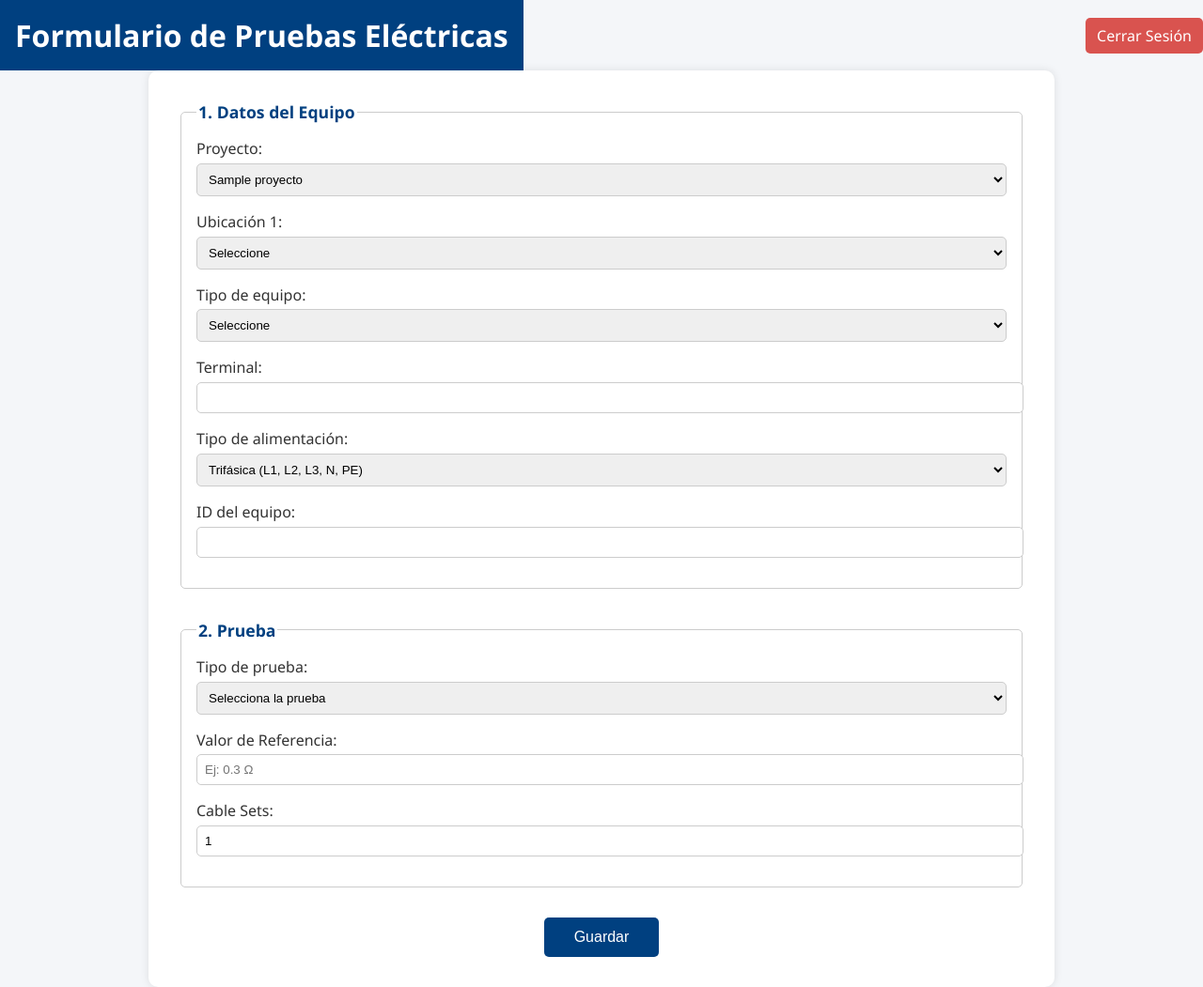
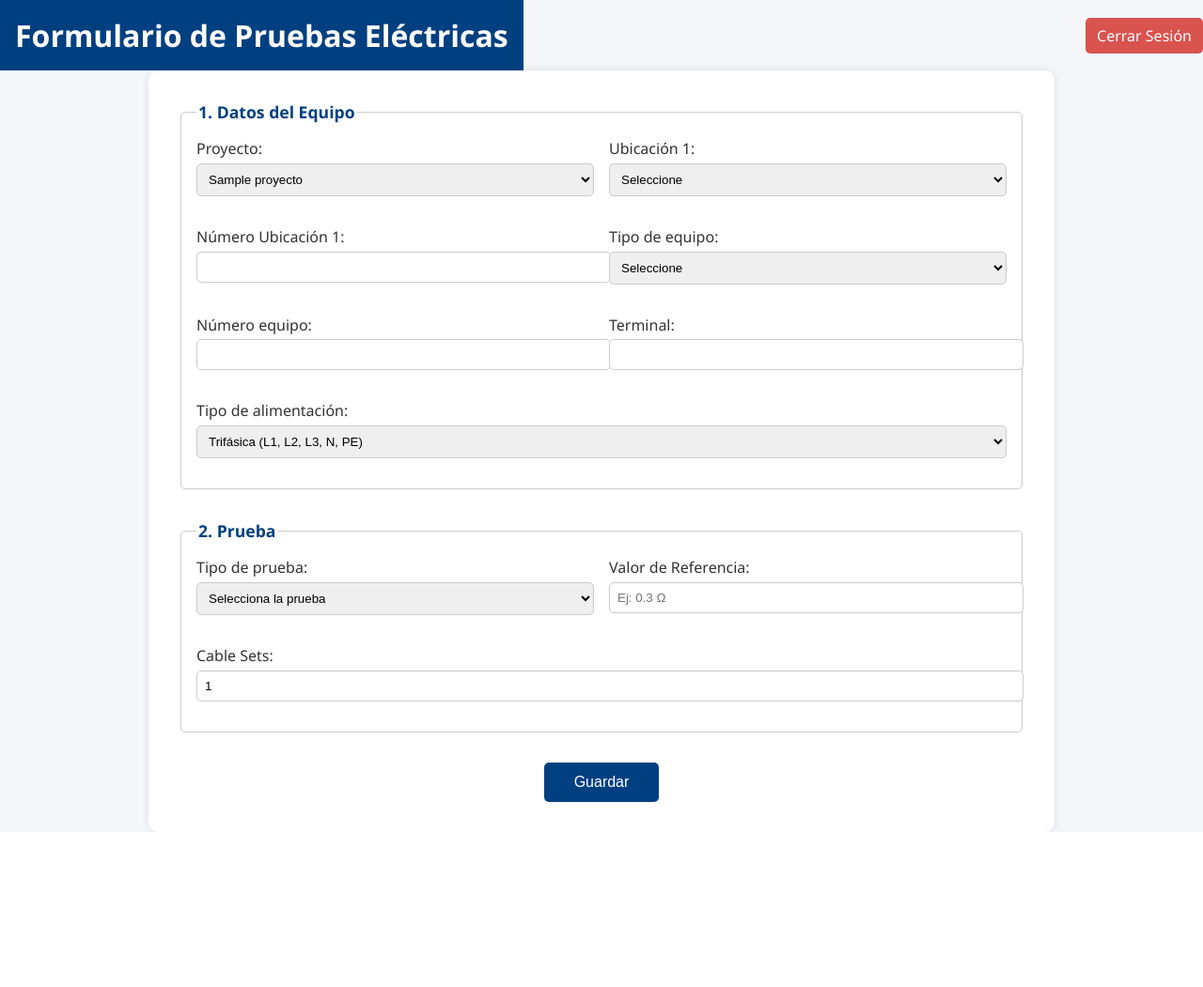
Before and after one commit to jrosselotl/comis, a FastAPI app: page / in a window 1280 px wide. Shown: the whole page at 94% size. After the commit the page ends 886 px from the top, so only its background shows below. Run offline with FastAPI, Linux system fonts and the light colour scheme; the visitor is signed in with stand-in values (Sample User, id 1); tables that the repository leaves empty hold one stand-in row (values such as "Sample post").

Commit message:
Update index.html

```diff
--- a/app/templates/index.html
+++ b/app/templates/index.html
@@ -5,6 +5,7 @@
   <meta name="viewport" content="width=device-width, initial-scale=1.0" />
   <title>Formulario de Pruebas</title>
   <link rel="stylesheet" href="/static/css/style.css" />
+
 </head>
 <body>
 
@@ -18,7 +19,7 @@
 <form id="formulario-pruebas" enctype="multipart/form-data">
   <fieldset>
     <legend>1. Datos del Equipo</legend>
-
+    <div class="field-group">
       <label>Proyecto:
         <select id="proyecto_id" name="proyecto_id" required>
           <option value="">Cargando...</option>
@@ -34,8 +35,16 @@
         </select>
       </label>
 
+      <label>Número Ubicación 1:
+        <input type="number" id="numero_ubicacion_1" name="numero_ubicacion_1" required />
+      </label>
+
       <label id="label-ubicacion_2" style="display:none;">Ubicación 2 (CE):
         <input type="text" id="ubicacion_2" name="ubicacion_2" />
+      </label>
+
+      <label id="label-numero_ubicacion_2" style="display:none;">Número CE:
+        <input type="number" id="numero_ubicacion_2" name="numero_ubicacion_2" />
       </label>
 
       <label>Tipo de equipo:
@@ -51,12 +60,20 @@
         </select>
       </label>
 
+      <label>Número equipo:
+        <input type="number" id="numero_tipo_equipo" name="numero_tipo_equipo" />
+      </label>
+
       <label id="label-sub_equipo" style="display:none;">Sub-equipo:
         <select id="sub_equipo" name="sub_equipo">
           <option value="">--</option>
           <option value="BSW">BSW</option>
           <option value="FCB">FCB</option>
         </select>
+      </label>
+
+      <label id="label-numero_sub_equipo" style="display:none;">Número Sub-equipo:
+        <input type="number" id="numero_sub_equipo" name="numero_sub_equipo" />
       </label>
 
       <label>Terminal:
@@ -69,15 +86,12 @@
           <option value="monofasica">Monofásica (L, N, PE)</option>
         </select>
       </label>
-
-    <label>ID del equipo:
-      <input type="text" id="codigo_equipo" name="codigo_equipo" required />
-    </label>
+    </div>
   </fieldset>
 
   <fieldset>
     <legend>2. Prueba</legend>
-
+    <div class="field-group">
       <label>Tipo de prueba:
         <select id="tipo-prueba" name="tipo_prueba" required>
           <option value="">Selecciona la prueba</option>
@@ -99,6 +113,7 @@
       <label>Cable Sets:
         <input type="number" id="cable-set" min="1" value="1" required />
       </label>
+    </div>
   </fieldset>
 
   <div id="bloque-resultados" style="display:none; margin-top: 30px;">
@@ -115,11 +130,12 @@
   const ubicacion1 = document.getElementById("ubicacion_1");
   const ubicacion2 = document.getElementById("ubicacion_2");
   const labelUbicacion2 = document.getElementById("label-ubicacion_2");
+  const labelNumeroUbicacion2 = document.getElementById("label-numero_ubicacion_2");
 
   const tipoEquipo = document.getElementById("tipo_equipo");
   const labelSubEquipo = document.getElementById("label-sub_equipo");
+  const labelNumeroSubEquipo = document.getElementById("label-numero_sub_equipo");
 
-  // Carga proyectos
   try {
     const res = await fetch("/proyectos/");
     const proyectos = await res.json();
@@ -134,22 +150,24 @@
     proyectoSelect.innerHTML = '<option>Error cargando proyectos</option>';
   }
 
-  // Mostrar ubicación_2 solo si ubicacion_1 = COLO
   ubicacion1.addEventListener("change", () => {
     if (ubicacion1.value === "COLO") {
       labelUbicacion2.style.display = "block";
+      labelNumeroUbicacion2.style.display = "block";
     } else {
       labelUbicacion2.style.display = "none";
+      labelNumeroUbicacion2.style.display = "none";
       ubicacion2.value = "";
     }
   });
 
-  // Mostrar sub_equipo solo si tipo_equipo es MSB o PDU
   tipoEquipo.addEventListener("change", () => {
     if (["MSB", "PDU"].includes(tipoEquipo.value)) {
       labelSubEquipo.style.display = "block";
+      labelNumeroSubEquipo.style.display = "block";
     } else {
       labelSubEquipo.style.display = "none";
+      labelNumeroSubEquipo.style.display = "none";
     }
   });
 });
```
Lines whose indentation alone changed are shown as unchanged.
